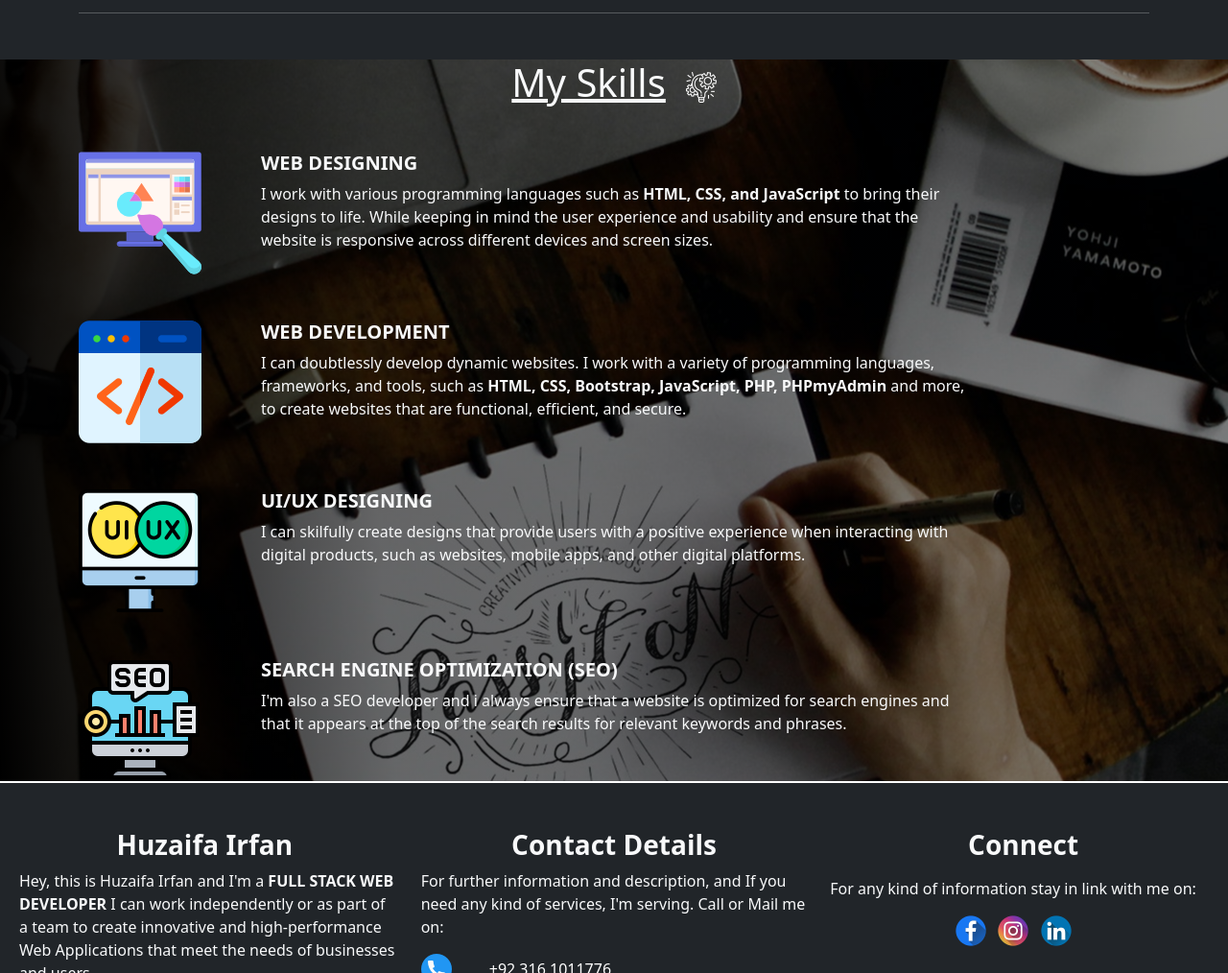
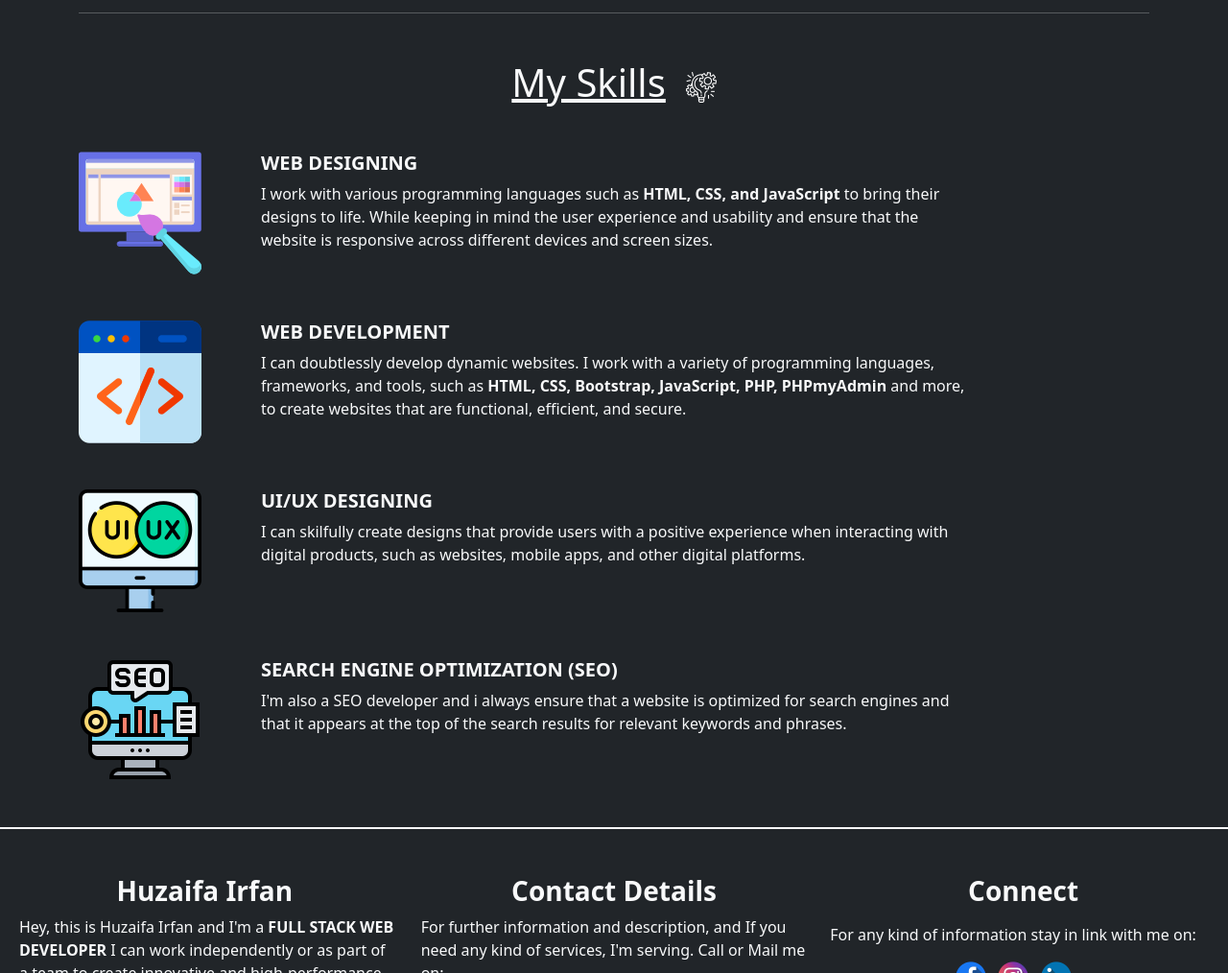
Before and after one commit to Huzaifa1509/huzaifa, a plain HTML site: page index.html in a window 1280 px wide. Shown: the part 2497-3511 px from the top of the page at 96% size. Drawn offline with nearby package versions, Linux system fonts and the light colour scheme.

Commit message:
work done
work done

```diff
--- a/index.html
+++ b/index.html
@@ -25,15 +25,6 @@ background: linear-gradient(86deg, rgba(0,0,0,1) 0%, rgba(0,0,0,0.58307072829131
 
         background-position: top  ;
          background-attachment: fixed;
-         background-repeat: no-repeat;
-}
-.bg_skls{
-        background: rgb(0,0,0);
-background: linear-gradient(86deg, rgba(0,0,0,1) 0%, rgba(0,0,0,0.5830707282913166) 31%, rgba(0, 0, 0, 0.491) 100%) , url('images/pexels-ovan-57690.jpg');
-       height: 100%;
-
-        background-position: center  ;
-        background-attachment: fixed;
          background-repeat: no-repeat;
 }
 
@@ -229,6 +220,7 @@ Web-Development, Search Engine Optimization (SEO)</b> and <b>UI/UX designing</b>
     </div>
     </div>
 </div>
+<br><br>
 <!-- skills -->
 <!-- foooter -->
 <div class="container-fluid footer-container">
```
